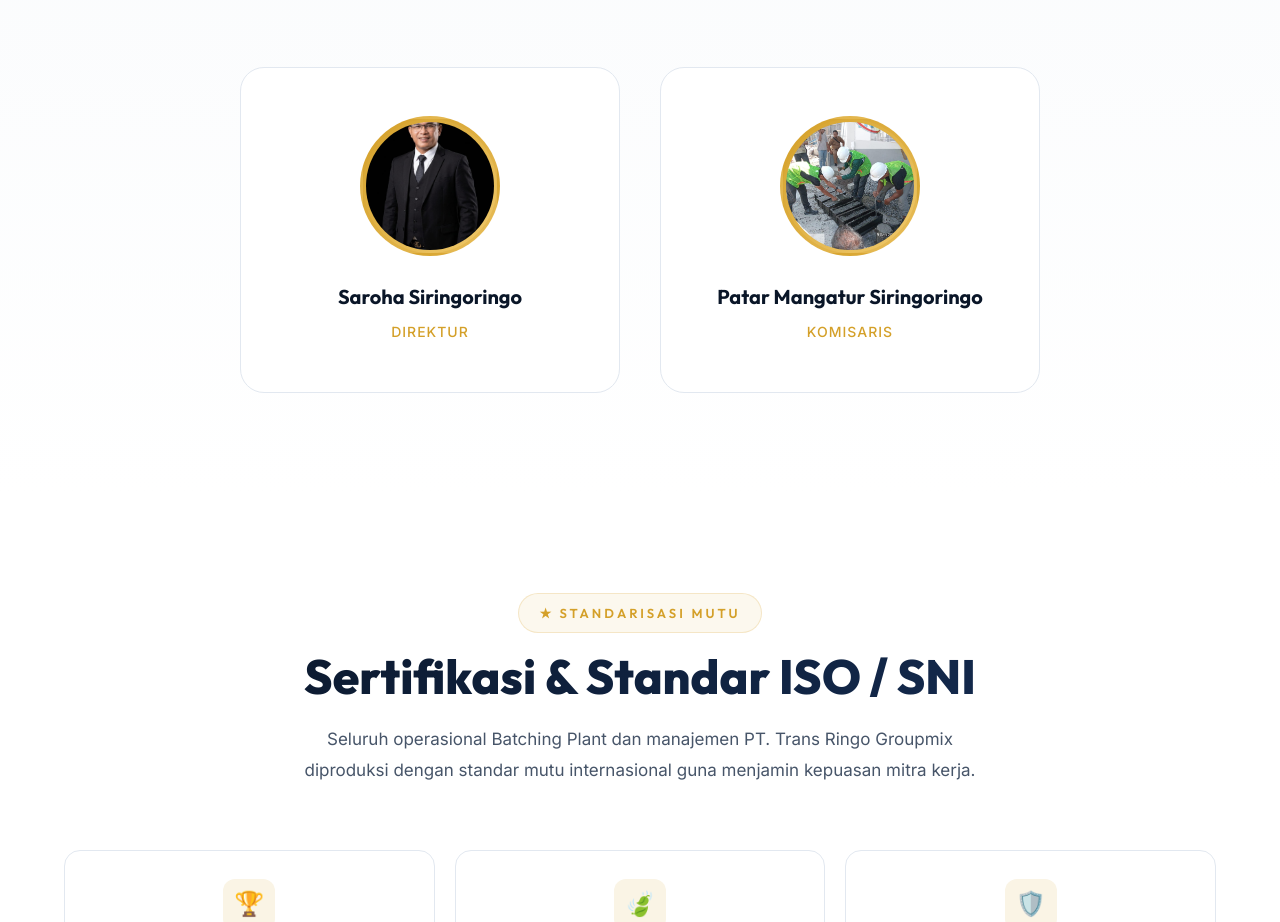
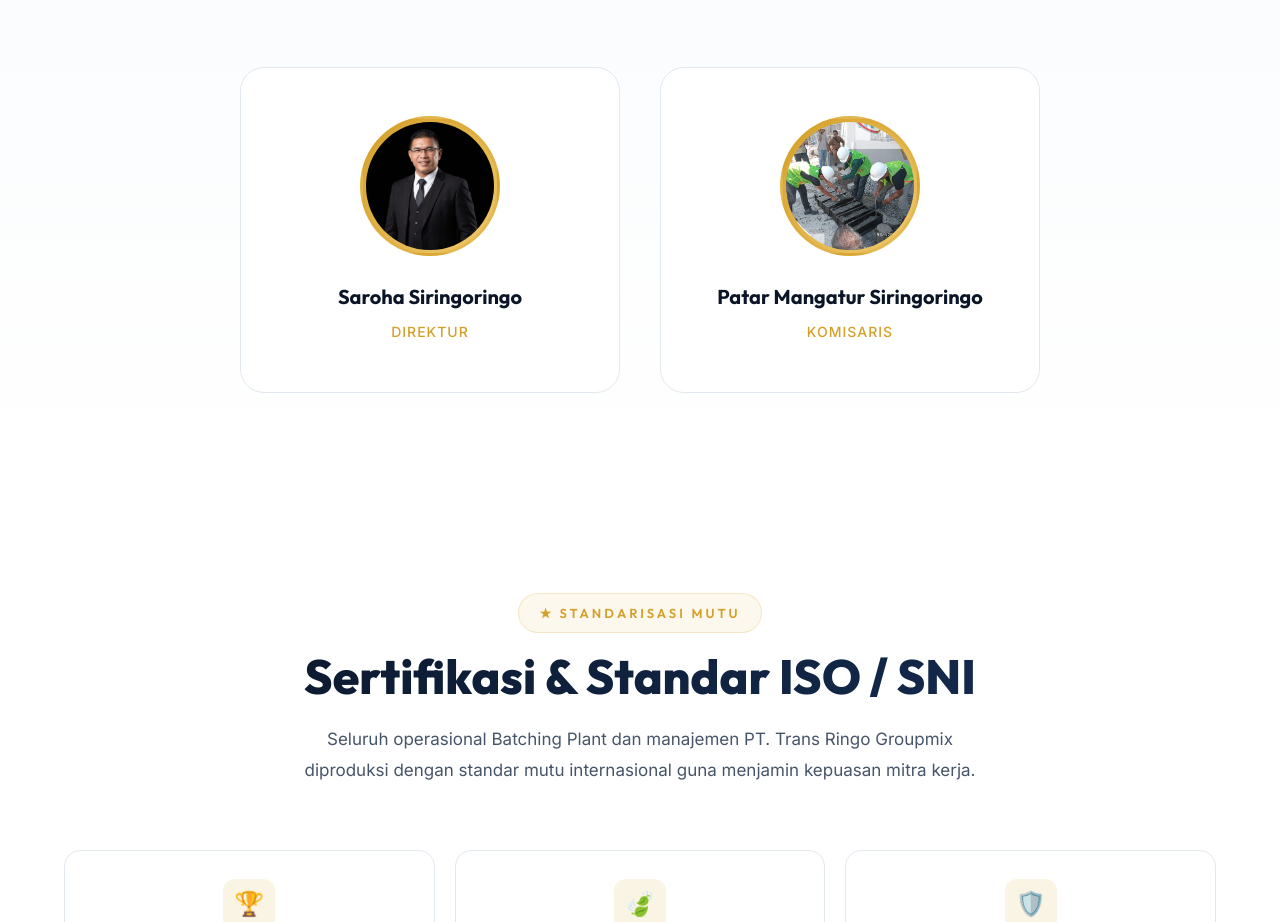
Before and after one commit to WagYu31/pt-trans-ringo-groupmix, a Next.js app: page / in a window 1280 px wide. Shown: the part 5170-6092 px from the top of the page. Built offline with nearby package versions, Linux system fonts and the light colour scheme.

Commit message:
fix: adjust Director photo positioning to prevent cutting off the head

```diff
--- a/app/components/Team.js
+++ b/app/components/Team.js
@@ -8,11 +8,13 @@ export default function Team() {
       name: 'Saroha Siringoringo',
       role: 'Direktur',
       image: '/images/director-portrait.jpg',
+      position: 'top',
     },
     {
       name: 'Patar Mangatur Siringoringo',
       role: 'Komisaris',
       image: '/images/team-work.jpeg',
+      position: 'center',
     },
   ];
 
@@ -37,7 +39,7 @@ export default function Team() {
                   alt={member.name}
                   width={140}
                   height={140}
-                  style={{ objectFit: 'cover' }}
+                  style={{ objectFit: 'cover', objectPosition: member.position || 'center' }}
                 />
               </div>
               <h3 className="team-card-name">{member.name}</h3>
```
